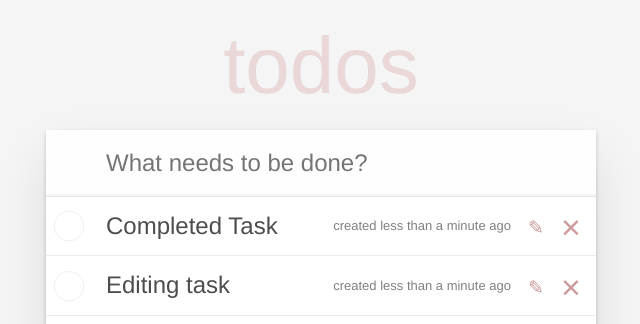
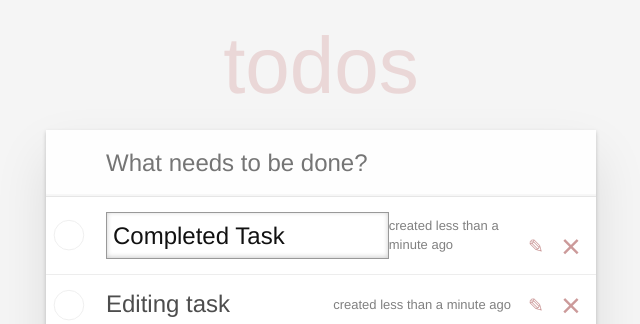
Before and after one commit to yana-gr/todo_app, a React app: page / in a window 1280 px wide. Both pictures are taken after a click on the button 855 px from the left and 227 px from the top of the page. Shown: the top 324 px of the page, without its empty margins (319-959 px from the left). Built offline with nearby package versions, Linux system fonts and the light colour scheme.

Commit message:
del function

```diff
--- a/src/components/task-list/task-list.css
+++ b/src/components/task-list/task-list.css
@@ -155,10 +155,10 @@ li .icon-edit:after {
   content: "✎";
 }
 
-li .edit {
+/* li .edit {
   display: none;
 }
-
+ */
 li.editing:last-child {
   margin-bottom: -1px;
 }
--- a/src/components/task-list/task-list.js
+++ b/src/components/task-list/task-list.js
@@ -3,12 +3,12 @@ import React from "react";
 import Task from "../task";
 import "./task-list.css";
 
-const TaskList = ({ tasks }) => {
+const TaskList = ({ tasks, onDeleted }) => {
   const elements = tasks.map((item) => {
     const { status, id, ...itemProps } = item;
     return (
       <li key={id} className={status}>
-        <Task {...itemProps} />
+        <Task {...itemProps} onDeleted={() => onDeleted(id)} />
       </li>
     );
   });
--- a/src/components/task/task.js
+++ b/src/components/task/task.js
@@ -2,18 +2,18 @@ import React, { Component } from "react";
 import "./task.css";
 import { formatDistanceToNow } from "date-fns";
 
-let dataNow = formatDistanceToNow(new Date());
+let dateNow = formatDistanceToNow(new Date());
 
 export default class Task extends Component {
   state = {
-    completed: false,
-    editing: false,
+    isCompleted: false,
+    isEditing: false,
   };
 
   onCheckboxClick = () => {
     this.setState((state) => {
       return {
-        completed: !state.completed,
+        isCompleted: !state.isCompleted,
       };
     });
   };
@@ -21,17 +21,33 @@ export default class Task extends Component {
   onIconEditClick = () => {
     this.setState((state) => {
       return {
-        editing: !state.editing,
+        isEditing: !state.isEditing,
       };
     });
   };
 
   render() {
-    const { label } = this.props;
-    const { completed, editing } = this.state;
+    const { label, onDeleted } = this.props;
+    const { isCompleted, isEditing } = this.state;
     let classNames = "description";
-    if (completed) {
+    if (isCompleted) {
       classNames += " completed";
+    }
+
+    function Item({ label, isEditing }) {
+      if (isEditing) {
+        return (
+          <input
+            type="text"
+            className="edit"
+            onChange={(e) => {
+              label = e.target.value;
+            }}
+            value={label}
+          ></input>
+        );
+      }
+      return <span className={classNames}>{label}</span>;
     }
 
     return (
@@ -42,16 +58,14 @@ export default class Task extends Component {
           onClick={this.onCheckboxClick}
         ></input>
         <label>
-          <input type="text" class="edit" value="Editing task"></input>
-          <input type="text" class="edit" value="Editing task"></input>
-          <span className={classNames}>{label}</span>
-          <span className="created">created {dataNow} ago</span>
+          <Item isEditing={isEditing} label={label} />
+          <span className="created">created {dateNow} ago</span>
         </label>
         <button
           className="icon icon-edit"
           onClick={this.onIconEditClick}
         ></button>
-        <button className="icon icon-destroy"></button>
+        <button className="icon icon-destroy" onClick={onDeleted}></button>
       </div>
     );
   }
--- a/src/index.js
+++ b/src/index.js
@@ -1,4 +1,4 @@
-import React from "react";
+import React, { Component } from "react";
 import ReactDOM from "react-dom/client";
 import "./index.css";
 
@@ -6,22 +6,40 @@ import AppHeader from "./components/app-header";
 import TaskList from "./components/task-list";
 import Footer from "./components/footer";
 
-const App = () => {
-  const taskData = [
+class App extends Component {
+  state = {
+    taskData: [
       { label: "Completed Task", id: 1 },
       { label: "Editing task", id: 2 },
       { label: "Active task", id: 3 },
+    ],
+  };
+
+  deleteItem = (id) => {
+    this.setState(({ taskData }) => {
+      const idx = taskData.findIndex((el) => el.id === id);
+
+      const newTaskData = [
+        ...taskData.slice(0, idx),
+        ...taskData.slice(idx + 1),
       ];
+      return {
+        taskData: newTaskData,
+      };
+    });
+  };
+  render() {
     return (
       <section className="todoapp">
         <AppHeader />
         <section className="main">
-        <TaskList tasks={taskData} />
+          <TaskList tasks={this.state.taskData} onDeleted={this.deleteItem} />
           <Footer />
         </section>
       </section>
     );
-};
+  }
+}
 
 const root = ReactDOM.createRoot(document.getElementById("root"));
 root.render(<App />);
```
Lines whose indentation alone changed are shown as unchanged.
